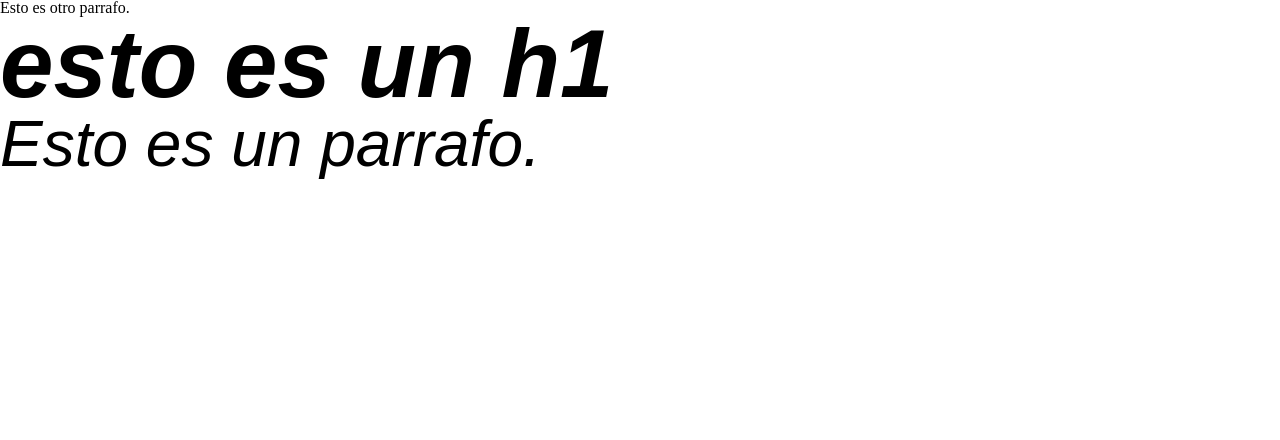
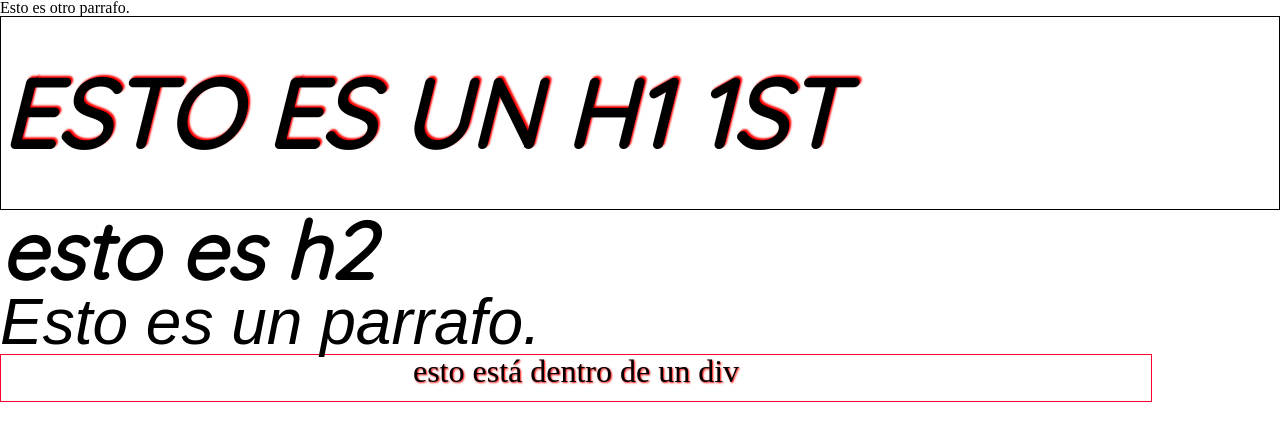
Before and after one commit to SantiagoAlarcon/TMLOD_02, a plain HTML site: page cssessentials/fuentes/index.html in a window 1280 px wide. Drawn offline with Linux system fonts and the light colour scheme.

Commit message:
formateando texto

```diff
--- a/cssessentials/fuentes/index.html
+++ b/cssessentials/fuentes/index.html
@@ -5,18 +5,26 @@
     <title>Title</title>
     <link href="resetcss.css" rel="stylesheet" type="text/css">
     <link rel="stylesheet" href="main.css">
+    <link href="https://fonts.googleapis.com/css?family=Quicksand|Roboto+Slab" rel="stylesheet">
 </head>
 <body>
 <article>
     Esto es otro parrafo.
 </article>
 
-<h1> esto es un h1</h1>
+<h1> esto es un h1 1st</h1>
+<h2>esto es h2</h2>
 
 <p>
     Esto es un parrafo.
 </p>
 
+<div>
+    esto está dentro de un div
+    <!--<img src="../images/Android_nuevo.png">-->
+</div>
+
+
 
 </body>
 </html>
--- a/cssessentials/fuentes/main.css
+++ b/cssessentials/fuentes/main.css
@@ -4,6 +4,8 @@ html {
 
 h1 {
     font-family:
+            'Quicksand',
+            'Roboto Slab',
             "Bitstream Vera Sans Mono",
             "American Typewriter",
             "Adobe Fan Heiti Std",
@@ -11,8 +13,27 @@ h1 {
     font-weight: bold;
     font-size:6rem;
     font-style: italic;
+    font-variant: small-caps;
+    text-transform: uppercase;
+    line-height: 2;
+    border:1px solid black;
+    text-shadow: 2px -2px 2px red;
 
 }
+
+h2 {
+    font-family:
+            'Quicksand',
+            'Roboto Slab',
+            "Bitstream Vera Sans Mono",
+            "American Typewriter",
+            "Adobe Fan Heiti Std",
+            sans-serif;
+    font-weight: bold;
+    font-size:5rem;
+    font-style: italic;
+}
+
 p { font-family:
         "Bitstream Vera Sans Mono",
         "American Typewriter",
@@ -22,5 +43,15 @@ p { font-family:
     font-weight: 500;
     font-style: italic;
 
+}
+
+div {
+    width:90%;
+    height: 3rem;
+    font-size:2rem;
+    text-align: center;
+    border: 1px solid #ff0033;
+    text-shadow: 1px 1px 2px red;
+
 
 }
```
